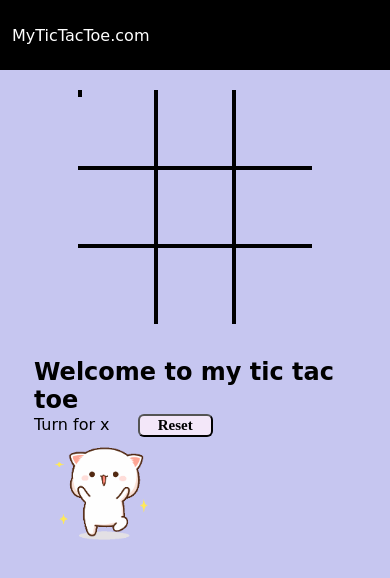
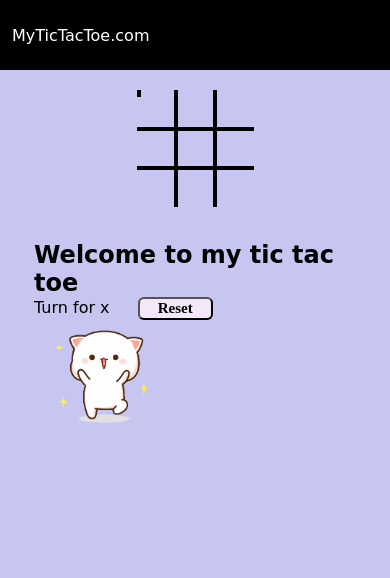
Before and after one commit to Aniraai/Tic-Tac-Toe, a plain HTML site: page index.html in a window 390 px wide. Drawn offline with Linux system fonts and the light colour scheme; a web font is replaced by a local one.

Commit message:
Update style.css

```diff
--- a/style.css
+++ b/style.css
@@ -114,10 +114,7 @@ nav ul{
     .gameinfo h1{
         font-size: 1.5rem;
     }
-    .container {
-        grid-template-rows: repeat(3, 20vw);
-        grid-template-columns: repeat(3, 20vw);
-    }
+
 }
 
 .boxtext{
```
